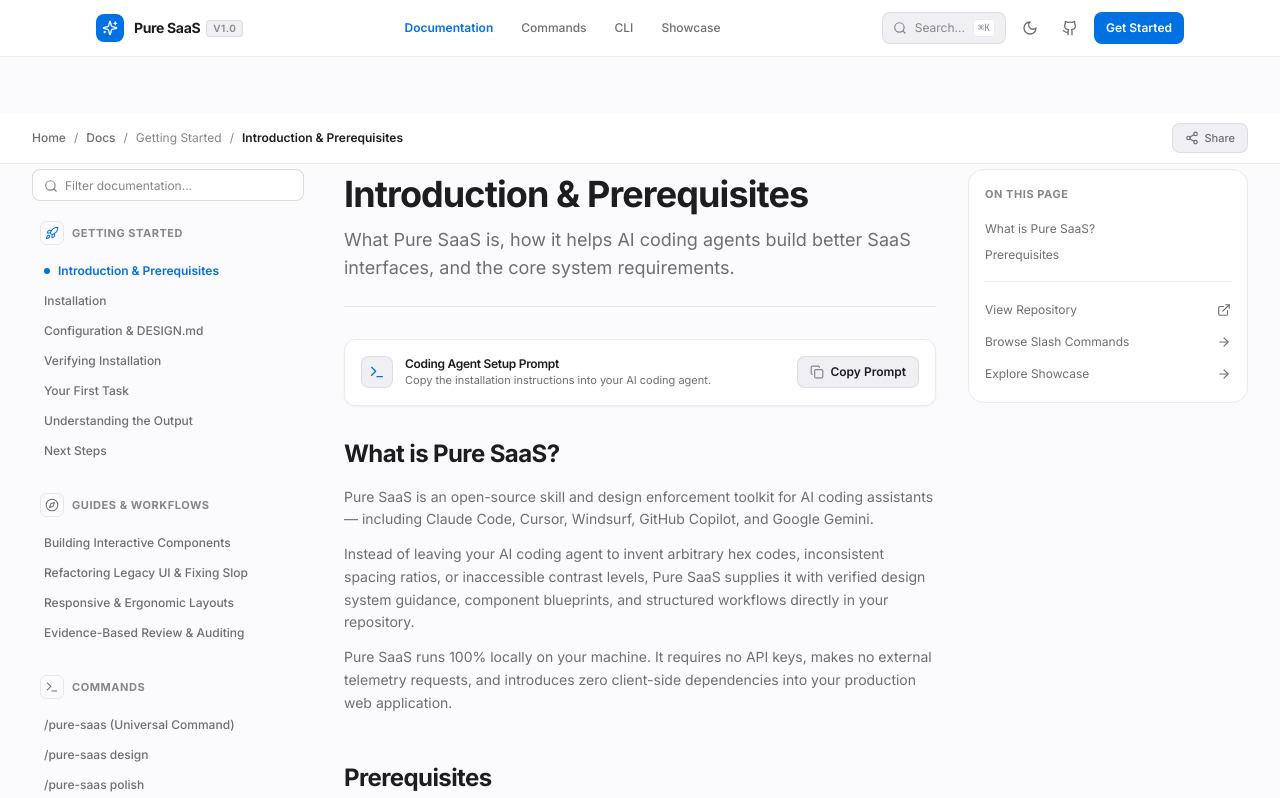
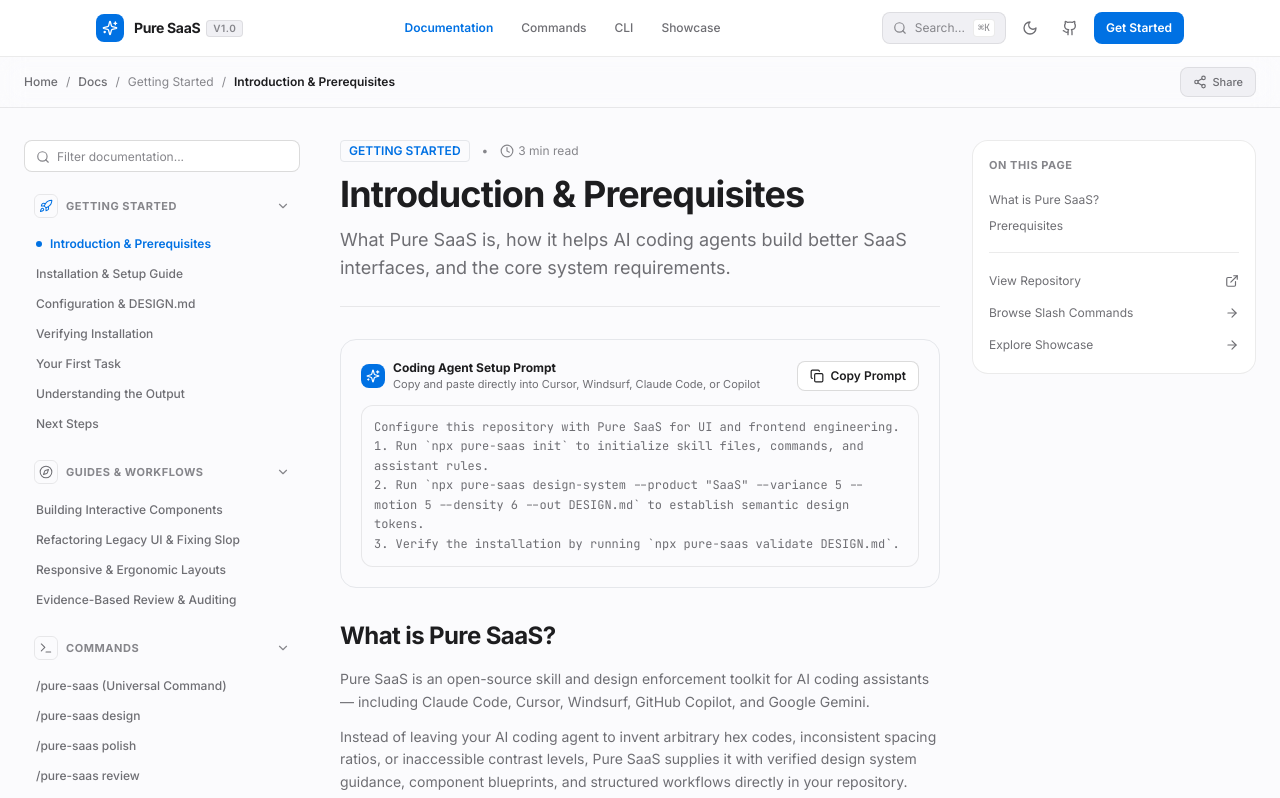
Before and after one commit to LMGXENON/pure-saas, a React (Vite) app in the folder pure-saas-website/: page /docs in a window 1280 px wide. Shown: the top 798 px of the page. Built offline with nearby package versions, Linux system fonts and the light colour scheme.

Commit message:
revert(docs): undo changes for docs 4 revisions back

```diff
--- a/pure-saas-website/src/App.tsx
+++ b/pure-saas-website/src/App.tsx
@@ -31,7 +31,6 @@
         <Routes>
           <Route path="/" element={<HomePage />} />
           <Route path="/docs" element={<DocsPage />} />
-          <Route path="/docs/:slug" element={<DocsPage />} />
           <Route path="/get-started" element={<Navigate to="/docs?slug=getting-started-installation" replace />} />
           <Route path="/showcase" element={<ShowcasePage />} />
           <Route path="/commands" element={<CommandsPage />} />
--- a/pure-saas-website/src/data/docsData.ts
+++ b/pure-saas-website/src/data/docsData.ts
@@ -84,12 +84,12 @@
     ],
     "next": {
       "slug": "getting-started-installation",
-      "title": "Installation"
+      "title": "Installation & Setup Guide"
     }
   },
   {
     "slug": "getting-started-installation",
-    "title": "Installation",
+    "title": "Installation & Setup Guide",
     "category": "Getting Started",
     "readTime": "6 min read",
     "summary": "A step-by-step walkthrough covering environment verification, CLI installation, agent setup, DESIGN.md configuration, and your first task.",
@@ -329,7 +329,7 @@
     ],
     "prev": {
       "slug": "getting-started-installation",
-      "title": "Installation"
+      "title": "Installation & Setup Guide"
     },
     "next": {
       "slug": "getting-started-verifying",
--- a/pure-saas-website/src/pages/DocsPage.tsx
+++ b/pure-saas-website/src/pages/DocsPage.tsx
@@ -1,11 +1,12 @@
 import React, { useState, useEffect } from 'react';
-import { useSearchParams, useParams, Link } from 'react-router-dom';
+import { useSearchParams, Link } from 'react-router-dom';
 import { docsArticles, DocArticle, DocSection } from '../data/docsData';
 import { CodeBlock } from '../components/CodeBlock';
-import { AgentPromptBanner } from '../components/AgentPromptBanner';
 import {
   Search,
   Clock,
+  ChevronDown,
+  ChevronRight,
   Menu,
   X,
   ArrowLeft,
@@ -18,36 +19,46 @@
   Hash,
   Share2,
   Check,
+  Copy,
   Rocket,
   Compass,
   Terminal,
   Sliders,
   HelpCircle,
   BookOpen,
+  Sparkles,
   ExternalLink
 } from 'lucide-react';
 
 export const DocsPage: React.FC = () => {
-  const { slug: routeSlug } = useParams<{ slug: string }>();
   const [searchParams, setSearchParams] = useSearchParams();
-  const slugParam = routeSlug || searchParams.get('slug');
+  const slugParam = searchParams.get('slug');
 
   const [activeSlug, setActiveSlug] = useState<string>(slugParam || docsArticles[0].slug);
   const [filterQuery, setFilterQuery] = useState<string>('');
   const [mobileDrawerOpen, setMobileDrawerOpen] = useState<boolean>(false);
   const [copiedLink, setCopiedLink] = useState<boolean>(false);
+  const [copiedPrompt, setCopiedPrompt] = useState<boolean>(false);
 
-  // Sync state if URL route or search param changes
+  // Sync state if URL search param changes
   useEffect(() => {
     if (slugParam && slugParam !== activeSlug) {
       setActiveSlug(slugParam);
-    } else if (!slugParam && activeSlug !== docsArticles[0].slug) {
-      setActiveSlug(docsArticles[0].slug);
     }
   }, [slugParam]);
 
   const currentArticle: DocArticle = docsArticles.find(a => a.slug === activeSlug) || docsArticles[0];
   const categories = Array.from(new Set(docsArticles.map(a => a.category)));
+
+  // State to track collapsed categories in left sidebar
+  const [collapsedCategories, setCollapsedCategories] = useState<Record<string, boolean>>({});
+
+  const toggleCategory = (cat: string) => {
+    setCollapsedCategories(prev => ({
+      ...prev,
+      [cat]: !prev[cat]
+    }));
+  };
 
   const handleSelectArticle = (slug: string) => {
     setActiveSlug(slug);
@@ -61,6 +72,12 @@
     navigator.clipboard.writeText(url);
     setCopiedLink(true);
     setTimeout(() => setCopiedLink(false), 2000);
+  };
+
+  const handleCopyPrompt = (promptText: string) => {
+    navigator.clipboard.writeText(promptText);
+    setCopiedPrompt(true);
+    setTimeout(() => setCopiedPrompt(false), 2000);
   };
 
   const getCategoryIcon = (category: string) => {
@@ -81,34 +98,31 @@
   };
 
   return (
-    <div className="min-h-screen bg-canvas text-text-primary overflow-x-hidden">
+    <div className="min-h-screen bg-canvas text-text-primary">
       {/* Sub-header / GitBook breadcrumb bar */}
-      <div className="border-b border-border-subtle bg-surface-base sticky top-14 z-30 px-4 sm:px-6 lg:px-8 py-2.5 w-full transition-colors">
-        <div className="max-w-7xl mx-auto flex items-center justify-between gap-4 text-xs w-full">
+      <div className="border-b border-border-subtle bg-surface-base/80 backdrop-blur-md sticky top-14 z-30 px-4 sm:px-6 py-2.5">
+        <div className="max-w-7xl mx-auto flex items-center justify-between gap-4 text-xs">
           {/* Breadcrumbs & Mobile Drawer Trigger */}
-          <div className="flex items-center gap-2 text-text-secondary truncate min-w-0">
+          <div className="flex items-center gap-2 text-text-secondary truncate">
             <button
-              type="button"
               onClick={() => setMobileDrawerOpen(true)}
-              className="md:hidden p-1.5 -ml-1 rounded-lg text-text-primary hover:bg-surface-hover transition-colors shrink-0 flex items-center gap-1.5 border border-border-subtle"
+              className="lg:hidden p-1.5 -ml-1 rounded-lg text-text-primary hover:bg-surface-hover transition-colors"
               aria-label="Open documentation navigation"
             >
-              <Menu className="w-4 h-4 text-accent" />
-              <span className="text-[11px] font-semibold text-text-primary">Docs Menu</span>
+              <Menu className="w-4 h-4" />
             </button>
-            <Link to="/" className="hover:text-text-primary font-medium transition-colors shrink-0">Home</Link>
-            <span className="text-text-muted shrink-0">/</span>
-            <Link to="/docs" className="hover:text-text-primary font-medium transition-colors shrink-0">Docs</Link>
-            <span className="text-text-muted shrink-0">/</span>
-            <span className="text-text-muted truncate hidden sm:inline">{currentArticle.category}</span>
-            <span className="text-text-muted hidden sm:inline">/</span>
+            <Link to="/" className="hover:text-text-primary font-medium transition-colors">Home</Link>
+            <span className="text-text-muted">/</span>
+            <Link to="/docs" className="hover:text-text-primary font-medium transition-colors">Docs</Link>
+            <span className="text-text-muted">/</span>
+            <span className="text-text-muted">{currentArticle.category}</span>
+            <span className="text-text-muted">/</span>
             <span className="text-text-primary font-semibold truncate">{currentArticle.title}</span>
           </div>
 
           {/* Quick Actions (Share button with clean alignment, no redundant GitHub link) */}
           <div className="flex items-center gap-2 shrink-0">
             <button
-              type="button"
               onClick={handleCopyPageLink}
               className="inline-flex items-center gap-1.5 px-3 py-1.5 rounded-lg bg-surface-muted border border-border-subtle text-text-secondary hover:text-text-primary text-[11px] font-medium transition-colors hover:bg-surface-hover"
               title="Copy link to current article"
@@ -120,12 +134,12 @@
         </div>
       </div>
 
-      <div className="w-full max-w-7xl mx-auto px-4 sm:px-6 lg:px-8 py-8">
-        <div className="grid grid-cols-1 md:grid-cols-12 gap-6 lg:gap-8 items-start w-full">
+      <div className="max-w-7xl mx-auto px-4 sm:px-6 py-8">
+        <div className="grid grid-cols-1 lg:grid-cols-12 gap-8 items-start">
           {/* ========================================================= */}
-          {/* LEFT SIDEBAR: Persistent & Responsive Navigation          */}
+          {/* LEFT SIDEBAR: Persistent & Collapsible GitBook Navigation */}
           {/* ========================================================= */}
-          <aside className="hidden md:block md:col-span-4 lg:col-span-3 min-w-0 sticky top-28 space-y-4 max-h-[calc(100vh-8rem)] overflow-y-auto pr-2 custom-scrollbar">
+          <aside className="hidden lg:block lg:col-span-3 sticky top-28 space-y-4 max-h-[calc(100vh-8rem)] overflow-y-auto pr-2 custom-scrollbar">
             {/* Filter Input */}
             <div className="relative">
               <Search className="w-3.5 h-3.5 text-text-muted absolute left-3 top-2.5" />
@@ -138,8 +152,8 @@
               />
             </div>
 
-            {/* Navigation Category Groups (Always visible headings and child links) */}
-            <nav className="space-y-6">
+            {/* Navigation Category Groups */}
+            <nav className="space-y-4">
               {categories.map(cat => {
                 const items = docsArticles.filter(
                   a => a.category === cat &&
@@ -147,24 +161,34 @@
                 );
                 if (items.length === 0) return null;
 
+                const isCollapsed = collapsedCategories[cat];
+
                 return (
-                  <div key={cat} className="space-y-1.5">
-                    {/* Visible Sidebar Heading (Never collapsed, never hidden) */}
-                    <div className="flex items-center gap-2 px-2 py-1 text-[11px] font-bold uppercase tracking-wider text-text-muted select-none">
+                  <div key={cat} className="space-y-1">
+                    <button
+                      onClick={() => toggleCategory(cat)}
+                      className="w-full flex items-center justify-between px-2.5 py-1.5 text-[11px] font-bold uppercase tracking-wider text-text-muted hover:text-text-primary rounded-lg transition-colors group"
+                    >
+                      <div className="flex items-center gap-2 truncate">
                         <span className="p-1 rounded-md bg-surface-muted/60 text-accent flex items-center justify-center shrink-0 border border-border-subtle">
                           {getCategoryIcon(cat)}
                         </span>
                         <span className="truncate">{cat}</span>
                       </div>
+                      {isCollapsed ? (
+                        <ChevronRight className="w-3.5 h-3.5 text-text-muted group-hover:text-text-primary shrink-0" />
+                      ) : (
+                        <ChevronDown className="w-3.5 h-3.5 text-text-muted group-hover:text-text-primary shrink-0" />
+                      )}
+                    </button>
 
-                    {/* All Existing Child Links (Always visible and navigable) */}
+                    {!isCollapsed && (
                       <div className="space-y-0.5 pt-0.5">
                         {items.map(art => {
                           const isActive = art.slug === activeSlug;
                           return (
-                          <Link
+                            <button
                               key={art.slug}
-                            to={`/docs?slug=${art.slug}`}
                               onClick={() => handleSelectArticle(art.slug)}
                               className={`w-full text-left px-3 py-1.5 rounded-lg text-xs font-medium transition-all flex items-center justify-between outline-none focus-visible:ring-2 focus-visible:ring-accent/60 focus-visible:ring-offset-1 focus-visible:ring-offset-canvas ${
                                 isActive
@@ -172,16 +196,17 @@
                                   : 'text-text-secondary hover:text-text-primary hover:bg-surface-hover/80 active:bg-surface-selected'
                               }`}
                             >
-                            <div className="flex items-center gap-2 truncate min-w-0">
+                              <div className="flex items-center gap-2 truncate">
                                 {isActive && (
                                   <span className="w-1.5 h-1.5 rounded-full bg-accent shrink-0" />
                                 )}
                                 <span className="truncate">{art.title}</span>
                               </div>
-                          </Link>
+                            </button>
                           );
                         })}
                       </div>
+                    )}
                   </div>
                 );
               })}
@@ -192,7 +217,7 @@
           {/* MOBILE NAVIGATION DRAWER                                  */}
           {/* ========================================================= */}
           {mobileDrawerOpen && (
-            <div className="fixed inset-0 z-50 md:hidden">
+            <div className="fixed inset-0 z-50 lg:hidden">
               <div
                 className="fixed inset-0 bg-black/60 backdrop-blur-xs transition-opacity"
                 onClick={() => setMobileDrawerOpen(false)}
@@ -201,7 +226,6 @@
                 <div className="flex items-center justify-between border-b border-border-subtle pb-4">
                   <span className="font-bold text-sm text-text-primary">Documentation Menu</span>
                   <button
-                    type="button"
                     onClick={() => setMobileDrawerOpen(false)}
                     className="p-1 rounded-md text-text-secondary hover:text-text-primary"
                   >
@@ -220,7 +244,7 @@
                   />
                 </div>
 
-                <nav className="space-y-6 flex-1">
+                <nav className="space-y-4 flex-1">
                   {categories.map(cat => {
                     const items = docsArticles.filter(
                       a => a.category === cat &&
@@ -229,20 +253,16 @@
                     if (items.length === 0) return null;
 
                     return (
-                      <div key={cat} className="space-y-1.5">
-                        <div className="text-[11px] font-bold uppercase tracking-wider text-text-muted px-2 py-1 flex items-center gap-2">
-                          <span className="p-1 rounded-md bg-surface-muted/60 text-accent flex items-center justify-center shrink-0 border border-border-subtle">
-                            {getCategoryIcon(cat)}
-                          </span>
-                          <span className="truncate">{cat}</span>
+                      <div key={cat} className="space-y-1">
+                        <div className="text-[11px] font-bold uppercase tracking-wider text-text-muted px-2 py-1 flex items-center gap-1.5">
+                          <span>{cat}</span>
                         </div>
                         <div className="space-y-0.5">
                           {items.map(art => {
                             const isActive = art.slug === activeSlug;
                             return (
-                              <Link
+                              <button
                                 key={art.slug}
-                                to={`/docs?slug=${art.slug}`}
                                 onClick={() => handleSelectArticle(art.slug)}
                                 className={`w-full text-left px-3 py-1.5 rounded-lg text-xs font-medium transition-colors flex items-center gap-2 ${
                                   isActive
@@ -252,7 +272,7 @@
                               >
                                 {isActive && <span className="w-1.5 h-1.5 rounded-full bg-accent shrink-0" />}
                                 <span className="truncate">{art.title}</span>
-                              </Link>
+                              </button>
                             );
                           })}
                         </div>
@@ -265,9 +285,9 @@
           )}
 
           {/* ========================================================= */}
-          {/* MAIN ARTICLE CONTENT (Responsive, shrinking properly)     */}
+          {/* MAIN ARTICLE CONTENT                                      */}
           {/* ========================================================= */}
-          <main className="min-w-0 w-full md:col-span-8 lg:col-span-9 xl:col-span-6 space-y-8">
+          <main className="lg:col-span-6 xl:col-span-6 space-y-8 max-w-3xl">
             {/* Header / Title block */}
             <header className="space-y-3 pb-6 border-b border-border-subtle">
               <div className="flex items-center gap-3 text-xs text-text-muted">
@@ -288,19 +308,37 @@
               </p>
             </header>
 
-            {/* Compact Installation Prompt Banner (Prompt text completely hidden by default) */}
+            {/* Prominent Copyable AI Agent Setup Prompt (if configured) */}
             {currentArticle.agentPrompt && (
-              <AgentPromptBanner
-                promptText={currentArticle.agentPrompt}
-                className="w-full my-2"
-                description="Copy the installation instructions into your AI coding agent."
-              />
+              <div className="p-4 sm:p-5 rounded-2xl bg-surface-muted/60 border border-accent/20 space-y-3 shadow-xs">
+                <div className="flex items-center justify-between gap-3">
+                  <div className="flex items-center gap-2">
+                    <div className="w-6 h-6 rounded-lg bg-accent text-white flex items-center justify-center shrink-0">
+                      <Sparkles className="w-3.5 h-3.5" />
+                    </div>
+                    <div>
+                      <h3 className="text-xs font-bold text-text-primary">Coding Agent Setup Prompt</h3>
+                      <p className="text-[11px] text-text-secondary">Copy and paste directly into Cursor, Windsurf, Claude Code, or Copilot</p>
+                    </div>
+                  </div>
+                  <button
+                    onClick={() => handleCopyPrompt(currentArticle.agentPrompt!)}
+                    className="inline-flex items-center gap-1.5 px-3 py-1.5 rounded-lg bg-surface-base border border-border-default text-text-primary hover:border-accent text-xs font-semibold transition-all shrink-0 shadow-2xs"
+                  >
+                    {copiedPrompt ? <Check className="w-3.5 h-3.5 text-emerald-500" /> : <Copy className="w-3.5 h-3.5" />}
+                    <span>{copiedPrompt ? 'Copied Prompt' : 'Copy Prompt'}</span>
+                  </button>
+                </div>
+                <div className="p-3 rounded-xl bg-canvas border border-border-subtle text-xs text-text-secondary font-mono leading-relaxed whitespace-pre-wrap select-all">
+                  {currentArticle.agentPrompt}
+                </div>
+              </div>
             )}
 
             {/* Sections Loop */}
-            <div className="space-y-12 min-w-0 w-full">
+            <div className="space-y-12">
               {currentArticle.sections.map((section: DocSection) => (
-                <section key={section.id} id={section.id} className="space-y-4 scroll-mt-32 min-w-0 w-full">
+                <section key={section.id} id={section.id} className="space-y-4 scroll-mt-32">
                   <div className="group flex items-center gap-2">
                     <h2 className="text-xl sm:text-2xl font-bold tracking-tight text-text-primary">
                       {section.title}
@@ -353,12 +391,12 @@
 
                   {/* Table */}
                   {section.table && (
-                    <div className="overflow-x-auto w-full max-w-full rounded-xl border border-border-subtle my-4">
-                      <table className="w-full text-left text-xs min-w-full">
+                    <div className="overflow-x-auto rounded-xl border border-border-subtle my-4">
+                      <table className="w-full text-left text-xs">
                         <thead className="bg-surface-muted/60 text-text-primary font-semibold border-b border-border-subtle">
                           <tr>
                             {section.table.headers.map((h, hIdx) => (
-                              <th key={hIdx} className="px-3.5 py-2.5 whitespace-nowrap">{h}</th>
+                              <th key={hIdx} className="px-3.5 py-2.5">{h}</th>
                             ))}
                           </tr>
                         </thead>
@@ -379,17 +417,17 @@
 
                   {/* Steps List */}
                   {section.steps && (
-                    <div className="space-y-4 my-4 min-w-0 w-full">
+                    <div className="space-y-4 my-4">
                       {section.steps.map((st) => (
-                        <div key={st.step} className="p-4 rounded-xl bg-surface-base border border-border-subtle flex gap-4 min-w-0">
+                        <div key={st.step} className="p-4 rounded-xl bg-surface-base border border-border-subtle flex gap-4">
                           <div className="w-6 h-6 rounded-full bg-accent text-white flex items-center justify-center font-bold text-xs shrink-0 mt-0.5">
                             {st.step}
                           </div>
-                          <div className="space-y-1.5 flex-1 min-w-0">
+                          <div className="space-y-1.5 flex-1">
                             <h4 className="text-sm font-semibold text-text-primary">{st.title}</h4>
                             <p className="text-xs text-text-secondary leading-relaxed">{st.description}</p>
                             {st.code && (
-                              <div className="mt-2 min-w-0 w-full">
+                              <div className="mt-2">
                                 <CodeBlock code={st.code} language={st.language || 'bash'} />
                               </div>
                             )}
@@ -410,7 +448,7 @@
 
                   {/* Code Sample */}
                   {section.codeSample && (
-                    <div className="my-4 min-w-0 w-full">
+                    <div className="my-4">
                       <CodeBlock
                         code={section.codeSample.code}
                         language={section.codeSample.language}
@@ -492,8 +530,8 @@
           {/* ========================================================= */}
           {/* RIGHT SIDEBAR: "ON THIS PAGE" Outline & Quick Meta        */}
           {/* ========================================================= */}
-          <aside className="hidden xl:block xl:col-span-3 min-w-0 sticky top-28 space-y-6">
-            <div className="p-4 rounded-2xl bg-surface-base border border-border-subtle shadow-xs space-y-4 w-full overflow-hidden">
+          <aside className="hidden xl:block xl:col-span-3 sticky top-28 space-y-6">
+            <div className="p-4 rounded-2xl bg-surface-base border border-border-subtle shadow-xs space-y-4">
               <h3 className="text-[11px] font-bold uppercase tracking-wider text-text-muted">
                 On This Page
               </h3>
```
Also changed, not shown: 1 other file (tests, documents, lock files or other folders). Lines whose indentation alone changed are shown as unchanged.
